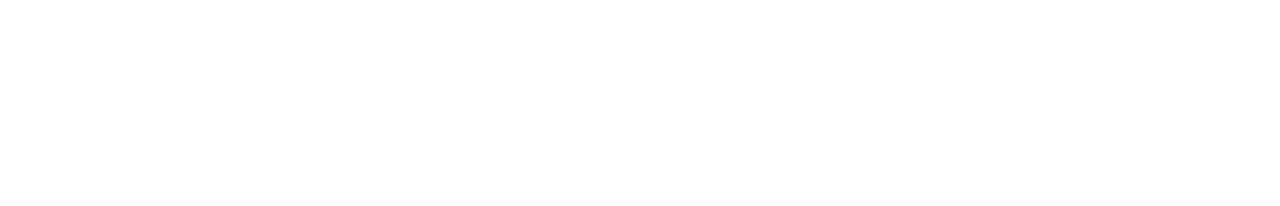
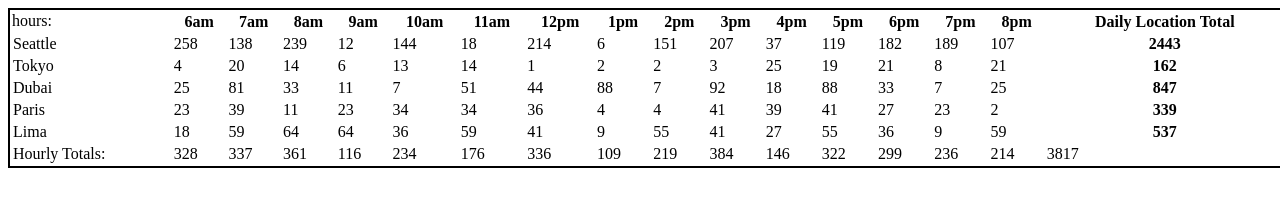
Before and after one commit to CodingLean/Cookie-Stand, a plain HTML site: page sales.html in a window 1280 px wide. Drawn offline with Linux system fonts and the light colour scheme.

Commit message:
finished labs 6-8

```diff
--- a/index.html
+++ b/index.html
@@ -10,9 +10,12 @@
 
 </head>
 <body id="body">
+<main>
 
 
 
-<script src="js/app.js"></script>
+</main>
+
+
 </body>
 </html>
--- a/js/app.js
+++ b/js/app.js
@@ -1,106 +1,127 @@
 'use strict';
+let storeHours = [
+  '6am',
+  '7am',
+  '8am',
+  '9am',
+  '10am',
+  '11am',
+  '12pm',
+  '1pm',
+  '2pm',
+  '3pm',
+  '4pm',
+  '5pm',
+  '6pm',
+  '7pm',
+  '8pm',
+];
+// let bodyElem = document.getElementById('body');
+let table = document.createElement('table');
+let storeArray = [];
 
+function StoreLocation(location, minCust, maxCust, avSale) {
+  this.location = location;
+  this.minCust = minCust;
+  this.maxCust = maxCust;
+  this.avSale = avSale;
 
-
-let storeHours = ['6am','7am','8am','9am','10am','11am','12pm','1pm','2pm','3pm','4pm','5pm','6pm','7pm'];
-
-
-
-let seattle = {
-  minCust: 23,
-  maxCust: 65,
-  avSale: 6.3,
-  cityName: 'Seattle',
-  cookieData: function(){
-    return Math.floor(mathFuntion()*this.avSale);
-    // code from MDN
-    function mathFuntion() {
-      return Math.random() * (seattle.maxCust - seattle.minCust) + seattle.minCust;
-    }
-  }
-};
-let bodyElem = document.getElementById('body');
-
-let h1ElemSeattle = document.createElement('h1');
-h1ElemSeattle.innerText = seattle.cityName;
-bodyElem.appendChild(h1ElemSeattle);
-
-let ulSeattle = document.getElementById('body');
-for(let i = 0; i < storeHours.length; i++){
-  let liElem = document.createElement('li');
-  liElem.innerText = `${storeHours[i]}: ${seattle.cookieData()}`;
-  ulSeattle.appendChild(liElem);
+  this.salesArray = this.sales();
+  storeArray.push(this);
 }
 
-let tokyo = {
-  minCust: 3,
-  maxCust: 24,
-  avSale: 1.2,
-  cityName: 'Tokyo',
-  cookieData: function(){
-    return Math.floor(mathFuntion()*this.avSale);
-    // code from MDN
-    function mathFuntion() {
-      return Math.random() * (tokyo.maxCust - tokyo.minCust) + tokyo.minCust;
-    }
-  }
+StoreLocation.prototype.randomNumCust = function () {
+  let custNum = Math.floor(Math.random() * (this.maxCust - this.minCust + 1));
+  return custNum;
 };
 
-let h2ElemTokyo = document.createElement('h2');
-h2ElemTokyo.innerText = tokyo.cityName;
-bodyElem.appendChild(h2ElemTokyo);
-
-for(let i = 0; i < storeHours.length; i++){
-  let liElem = document.createElement('li');
-  liElem.innerText = `${storeHours[i]}: ${tokyo.cookieData()}`;
-  bodyElem.appendChild(liElem);
-}
-
-// eslint-disable-next-line no-unused-vars
-let Dubai = {
-  minCust: 11,
-  maxCust: 38,
-  avSale: 3.7,
-  cityName: 'Dubai',
-  cookieData: function(){
-    return Math.floor(mathFuntion()*this.avSale);
-    // code from MDN
-    function mathFuntion() {
-      return Math.random() * (Dubai.maxCust - Dubai.minCust) + Dubai.minCust;
-    }
+StoreLocation.prototype.sales = function () {
+  let salesArray = [];
+  for (let i = 0; i < storeHours.length; i++) {
+    let totaled = Math.floor(this.avSale * this.randomNumCust());
+    salesArray.push(totaled);
   }
+  return salesArray;
+};
+StoreLocation.prototype.render = function () {
+  let rows = document.createElement('tr');
+  table.appendChild(rows);
+  let locationRow = document.createElement('td');
+  locationRow.innerHTML = this.location;
+  rows.appendChild(locationRow);
+  for (let i = 0; i < this.salesArray.length; i++) {
+    let newData = document.createElement('td');
+    newData.innerHTML = this.salesArray[i];
+    rows.appendChild(newData);
+  }
+  let rowOfTotals = document.createElement('th');
+  rowOfTotals.innerHTML = locationTotal(this.sales());
+  rows.appendChild(rowOfTotals);
 };
 
-let h2ElemDubai = document.createElement('h2');
-h2ElemDubai.innerText = Dubai.cityName;
-bodyElem.appendChild(h2ElemDubai);
+new StoreLocation('Seattle', 23, 65, 6.3);
+new StoreLocation('Tokyo', 3, 24, 1.2);
+new StoreLocation('Dubai', 11, 38, 3.7);
+new StoreLocation('Paris', 20, 38, 2.3);
+new StoreLocation('Lima', 2, 16, 4.6);
 
-for(let i = 0; i < storeHours.length; i++){
-  let liElemDubai = document.createElement('li');
-  liElemDubai.innerText = `${storeHours[i]}: ${tokyo.cookieData()}`;
-  bodyElem.appendChild(liElemDubai);
-}
+let locationTotal = function (array) {
+  let sum = 0;
+  for (let i = 0; i < array.length; i++) {
+    sum += array[i];
+  }
+  return sum;
+};
+let main = document.querySelector('main');
+const createTable = function () {
+  main.appendChild(table);
+  table.style.width = '100vw';
+  table.style.border = '2px solid black';
+};
+const createHeader = function () {
+  let hedRow = document.createElement('tr');
+  hedRow.innerHTML = 'hours:';
+  table.appendChild(hedRow);
 
-let Paris = {
-  minCust: 20,
-  maxCust: 38,
-  avSale: 2.3,
-  cityName: 'Paris',
-  cookieData: function(){
-    return Math.floor(mathFuntion()*this.avSale);
-    // code from MDN
-    function mathFuntion() {
-      return Math.random() * (Paris.maxCust - Paris.minCust) + Paris.minCust;
-    }
+  for (let i = 0; i < storeHours.length; i++) {
+    let tableHeader = document.createElement('th');
+    tableHeader.setAttribute('scope', 'column');
+    tableHeader.innerHTML = storeHours[i];
+    hedRow.appendChild(tableHeader);
   }
+  let bttmR = document.createElement('th');
+  bttmR.innerHTML = 'Daily Location Total';
+  hedRow.appendChild(bttmR);
 };
 
-let h2ElemParis = document.createElement('h2');
-h2ElemParis.innerText = Paris.cityName;
-bodyElem.appendChild(h2ElemParis);
+let createFooter = function () {
+  let foot = document.createElement('tfoot');
+  table.appendChild(foot);
+  let totalsOverall = document.createElement('td');
+  totalsOverall.innerHTML = 'Hourly Totals:';
+  foot.appendChild(totalsOverall);
 
-for(let i = 0; i < storeHours.length; i++){
-  let liElemParis = document.createElement('li');
-  liElemParis.innerText = `${storeHours[i]}: ${Paris.cookieData()}`;
-  bodyElem.appendChild(liElemParis);
-}
+  let storeTotals = 0;
+  for (let i = 0; i < storeHours.length; i++) {
+    let total = 0;
+    for (let j = 0; j < storeArray.length; j++) {
+      total += storeArray[j].salesArray[i];
+    }
+    let totalPerHour = document.createElement('td');
+    totalPerHour.innerHTML = total;
+    foot.appendChild(totalPerHour);
+    storeTotals += total;
+  }
+  let overallTotal = document.createElement('td');
+  overallTotal.innerHTML = storeTotals;
+  foot.appendChild(overallTotal);
+};
+const tableDisplayed = function () {
+  createTable();
+  createHeader();
+  for (let i = 0; i < storeArray.length; i++) {
+    storeArray[i].render();
+  }
+  createFooter();
+};
+tableDisplayed();
--- a/sales.html
+++ b/sales.html
@@ -0,0 +1,17 @@
+<!DOCTYPE html>
+<html lang="en">
+<head>
+  <meta charset="UTF-8">
+  <meta http-equiv="X-UA-Compatible" content="IE=edge">
+  <meta name="viewport" content="width=device-width, initial-scale=1.0">
+  <title>Document</title>
+</head>
+<body>
+  <main>
+
+
+  </main>
+
+  <script src="js/app.js"></script>
+</body>
+</html>
```
Also changed, not shown: 1 other file.
